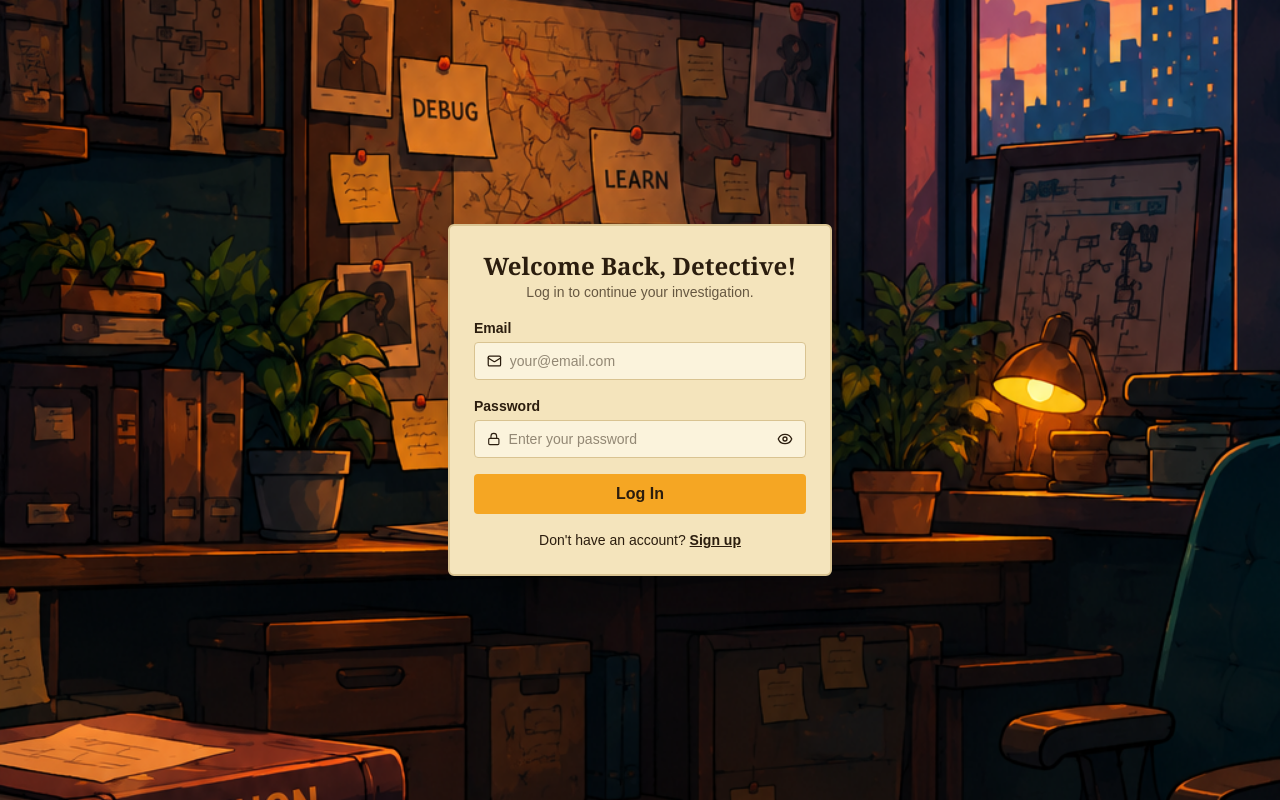
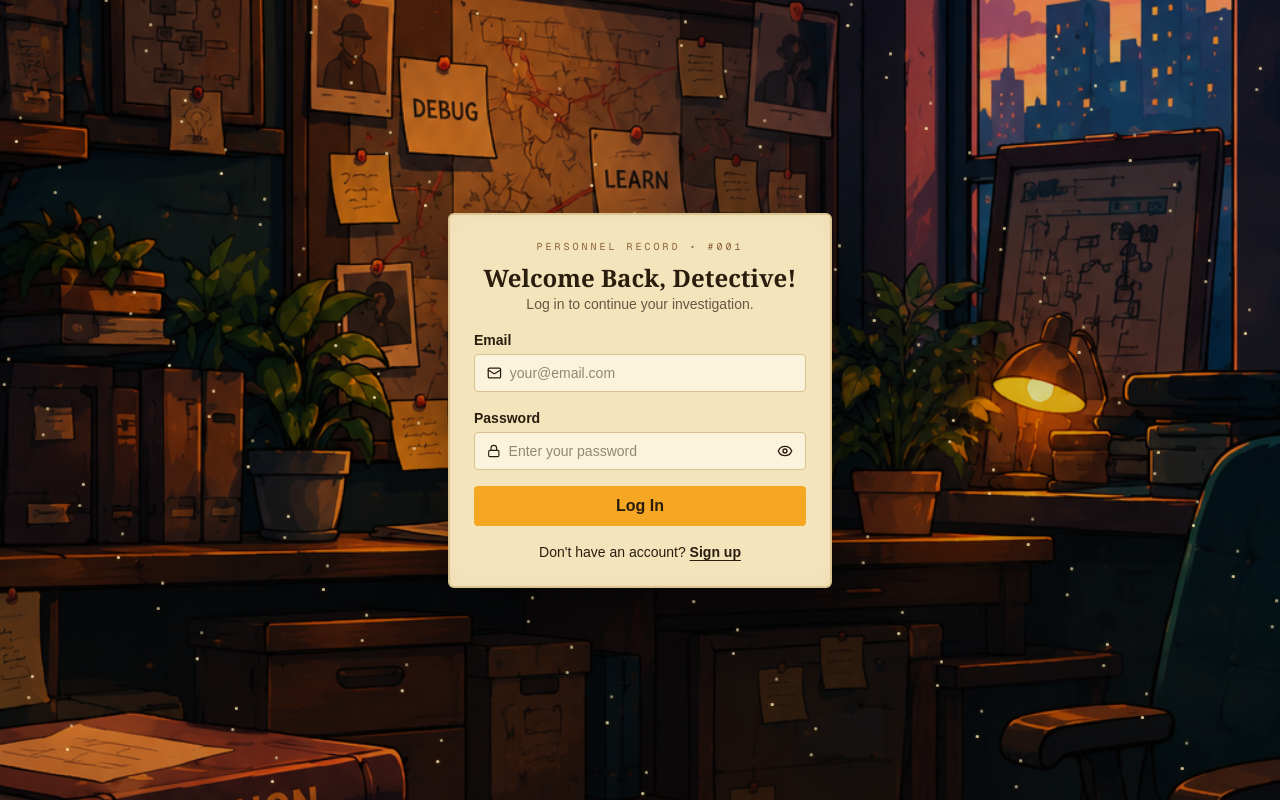
Before and after one commit to helyshah2510/bug-hunt, a Next.js app in the folder frontend/: page /login in a window 1280 px wide. Built offline with nearby package versions, Linux system fonts and the light colour scheme; no server answers.

Commit message:
ui of login and register is done

```diff
--- a/frontend/src/app/globals.css
+++ b/frontend/src/app/globals.css
@@ -25,18 +25,16 @@ body {
   font-family: Arial, Helvetica, sans-serif;
 }
 
-
 /* Detective's Secret Laboratory */
-
 .detective-room {
   position: relative;
   isolation: isolate;
-  min-height: 100svh;
-  width: 100%;
-  overflow: hidden;
   display: flex;
   align-items: center;
   justify-content: center;
+  width: 100%;
+  min-height: 100svh;
+  overflow: hidden;
   padding: 32px 20px;
   background-color: #21150f;
   background-image: url("/detective-room.png");
@@ -60,15 +58,12 @@ body {
 
 .case-file {
   position: relative;
+  z-index: 1;
   width: min(100%, 510px);
   padding: 44px 42px 25px;
   color: #392719;
   background:
-    radial-gradient(
-      ellipse at 15% 10%,
-      rgb(255 255 255 / 30%),
-      transparent 50%
-    ),
+    radial-gradient(ellipse at 15% 10%, rgb(255 255 255 / 30%), transparent 50%),
     linear-gradient(135deg, #f4dfae, #e8c98d 65%, #d9b879);
   border: 1px solid #c6a66d;
   box-shadow:
@@ -76,8 +71,7 @@ body {
     0 4px 8px rgb(0 0 0 / 20%);
   transform: translateY(55px) rotate(-2deg);
   opacity: 0;
-  animation: file-slide-in 1s cubic-bezier(.2, .75, .25, 1)
-    1.4s forwards;
+  animation: file-slide-in 1s cubic-bezier(.2, .75, .25, 1) 1.4s forwards;
 }
 
 .paperclip {
@@ -92,9 +86,9 @@ body {
 }
 
 .file-header {
+  padding-bottom: 20px;
   text-align: center;
   border-bottom: 1px dashed rgb(76 49 29 / 45%);
-  padding-bottom: 20px;
 }
 
 .detective-icon {
@@ -190,6 +184,7 @@ body {
 
 .room-caption {
   position: absolute;
+  z-index: 1;
   bottom: 22px;
   left: 24px;
   display: flex;
@@ -211,6 +206,7 @@ body {
   box-shadow: 0 0 9px #a8b67b;
 }
 
+/* Shared background, menu, and dust animations */
 @keyframes room-appear {
   from {
     opacity: 0;
@@ -243,59 +239,6 @@ body {
   }
 }
 
-@media (max-width: 480px) {
-  .case-file {
-    padding: 38px 25px 22px;
-  }
-
-  .mission p {
-    font-size: 14px;
-  }
-
-  .room-caption {
-    bottom: 10px;
-    left: 12px;
-    font-size: 8px;
-  }
-}
-
-@media (prefers-reduced-motion: reduce) {
-  .detective-room,
-  .case-file,
-  .room-caption {
-    animation: none;
-    opacity: 1;
-    transform: none;
-  }
-}
-
-.dust-layer {
-  position: absolute;
-  inset: 0;
-  z-index: 0;
-  overflow: hidden;
-  pointer-events: none;
-}
-
-.dust-particle {
-  position: absolute;
-  width: 3px;
-  height: 3px;
-  border-radius: 50%;
-  background: #ffe8b0;
-  opacity: 0;
-  box-shadow: 0 0 6px rgb(255 220 150 / 50%);
-  animation: dust-float 9s ease-in-out infinite;
-}
-
-.case-file {
-  z-index: 1;
-}
-
-.room-caption {
-  z-index: 1;
-}
-
 @keyframes dust-float {
   0% {
     opacity: 0;
@@ -313,38 +256,58 @@ body {
   }
 }
 
-@media (prefers-reduced-motion: reduce) {
-  .dust-particle {
-    animation: none;
-    display: none;
-  }
-}
-
-
-/* The room invites the first click */
-.scene-intro {
-  cursor: pointer;
-}
-
-/* Case file exits to the right */
-.scene-transition .case-file {
-  animation: file-exit 850ms cubic-bezier(.7, 0, .3, 1) forwards;
-  pointer-events: none;
-}
-
 @keyframes file-exit {
   from {
     opacity: 1;
     transform: translateX(0) rotate(-2deg);
   }
-
   to {
     opacity: 0;
     transform: translateX(120vw) rotate(9deg);
   }
 }
 
-/* Main menu appears after the file leaves */
+@keyframes menu-appear {
+  from {
+    opacity: 0;
+    transform: translateY(18px);
+  }
+  to {
+    opacity: 1;
+    transform: translateY(0);
+  }
+}
+
+/* Floating dust — shared by landing and login pages */
+.dust-layer {
+  position: absolute;
+  z-index: 0;
+  inset: 0;
+  overflow: hidden;
+  pointer-events: none;
+}
+
+.dust-particle {
+  position: absolute;
+  width: 3px;
+  height: 3px;
+  border-radius: 50%;
+  background: #ffe8b0;
+  opacity: 0;
+  box-shadow: 0 0 6px rgb(255 220 150 / 50%);
+  animation: dust-float 9s ease-in-out infinite;
+}
+
+/* Landing page intro and menu */
+.scene-intro {
+  cursor: pointer;
+}
+
+.scene-transition .case-file {
+  animation: file-exit 850ms cubic-bezier(.7, 0, .3, 1) forwards;
+  pointer-events: none;
+}
+
 .main-menu {
   position: relative;
   z-index: 2;
@@ -360,10 +323,10 @@ body {
 }
 
 .menu-eyebrow {
+  color: #e3bd7c;
   font-family: monospace;
   font-size: 11px;
   letter-spacing: 3px;
-  color: #e3bd7c;
 }
 
 .main-menu h1 {
@@ -376,8 +339,8 @@ body {
 
 .main-menu > p:not(.menu-eyebrow) {
   margin-top: 14px;
+  color: #fff0d4;
   font-size: 17px;
-  color: #fff0d4;
   text-shadow: 0 2px 10px rgb(0 0 0 / 90%);
 }
 
@@ -426,25 +389,122 @@ body {
   background: rgb(28 19 13 / 80%);
 }
 
-@keyframes menu-appear {
-  from {
-    opacity: 0;
-    transform: translateY(18px);
+/* Login page and register page — reuses room-appear, menu-appear, and shared dust styles */
+.register-scene,
+.login-scene {
+  isolation: isolate;
+  background-image:
+    linear-gradient(rgb(15 10 7 / 12%), rgb(15 10 7 / 22%)),
+    url("/login-bg.png");
+  background-position: center;
+  background-size: cover;
+  animation: room-appear 1.1s ease-out both;
+}
+
+.register-dossier,
+.login-dossier {
+  opacity: 0;
+  animation: menu-appear 750ms ease-out 350ms both;
+  box-shadow:
+    0 24px 60px rgb(0 0 0 / 40%),
+    inset 0 0 20px rgb(150 100 40 / 5%);
+}
+
+.register-input,
+.login-input {
+  transition:
+    border-color 200ms ease,
+    box-shadow 200ms ease,
+    background-color 200ms ease;
+}
+
+.register-input:focus-within,
+.login-input:focus-within {
+  border-color: #b27a36;
+  background-color: #fff8e6;
+  box-shadow: 0 0 0 3px rgb(245 166 35 / 18%);
+}
+
+.register-submit,
+.login-submit {
+  transition:
+    transform 180ms ease,
+    box-shadow 180ms ease,
+    filter 180ms ease;
+}
+
+.register-submit:not(:disabled):hover,
+.login-submit:not(:disabled):hover {
+  transform: translateY(-2px);
+  box-shadow: 0 5px 12px rgb(110 66 20 / 22%);
+}
+
+.register-submit:not(:disabled):active,
+.login-submit:not(:disabled):active {
+  transform: translateY(0);
+  box-shadow: none;
+}
+
+.register-link,
+.login-link {
+  text-decoration-thickness: 1px;
+  text-underline-offset: 3px;
+  transition: color 180ms ease;
+}
+
+.register-link:hover,
+.login-link:hover {
+  color: #9b4c24;
+}
+
+/* Responsive layout */
+@media (max-width: 480px) {
+  .case-file {
+    padding: 38px 25px 22px;
   }
 
-  to {
-    opacity: 1;
-    transform: translateY(0);
+  .mission p {
+    font-size: 14px;
+  }
+
+  .room-caption {
+    bottom: 10px;
+    left: 12px;
+    font-size: 8px;
   }
 }
 
+/* Respect reduced-motion preferences across both pages */
 @media (prefers-reduced-motion: reduce) {
-  .scene-transition .case-file,
-  .main-menu {
+  .detective-room,
+  .case-file,
+  .room-caption,
+  .main-menu,
+  .register-scene,
+  .register-dossier,
+  .login-scene,
+  .login-dossier {
+    animation: none;
+    opacity: 1;
+    transform: none;
+  }
+
+  .dust-particle {
+    display: none;
+    animation: none;
+  }
+
+  .scene-transition .case-file {
     animation-duration: 1ms;
   }
 
-  .menu-button {
+  .menu-button,
+  .register-input,
+  .register-submit,
+  .register-link,
+  .login-input,
+  .login-submit,
+  .login-link {
     transition: none;
   }
 }
--- a/frontend/src/app/login/page.tsx
+++ b/frontend/src/app/login/page.tsx
@@ -45,20 +45,39 @@ export default function LoginPage() {
         }
     }
     return (
-        <main className="flex min-h-screen items-center justify-center bg-cover bg-center p-4"
-            style={{ backgroundImage: "url('/login-bg.png')" }}>
+        <main className="login-scene relative flex min-h-screen items-center justify-center overflow-hidden bg-cover bg-center p-4">
+            {/* Floating dust */}
+
+            <div className="dust-layer" aria-hidden="true">
+                {Array.from({ length: 500 }, (_, i) => (
+                    <span
+                        key={i}
+                        className="dust-particle"
+                        style={{
+                            left: `${(i * 37 + 11) % 100}%`,
+                            top: `${(i * 53 + 7) % 100}%`,
+                            animationDelay: `${(i % 8) * 0.5}s`,
+                        }}
+                    />
+                ))}
+            </div>
             <form onSubmit={handleSubmit}
-                className="w-full max-w-sm space-y-4 rounded-md border-2 border-[#d9c391] bg-[#f4e4bc] p-6 text-[#2b1d0e] shadow-2xl">
+                className="login-dossier relative z-10 w-full max-w-sm space-y-4 rounded-md border-2 border-[#d9c391] bg-[#f4e4bc] p-6 text-[#2b1d0e] shadow-2xl">
                 <div className="text-center">
+                    <p className="mb-2 font-mono text-[10px] tracking-[3px] text-[#8a6339]">
+                        PERSONNEL RECORD • #001
+                    </p>
                     <h1 className="font-serif text-2xl font-extrabold">
                         Welcome Back, Detective!
                     </h1>
-                    <p className="text-sm opacity-70">Log in to continue your investigation.</p>
+                    <p className="text-sm opacity-70">
+                        Log in to continue your investigation.
+                    </p>
                 </div>
 
                 <label className="block text-sm font-semibold">
                     Email
-                    <div className="mt-1 flex items-center gap-2 rounded border border-[#d9c391] bg-[#fbf3dc] px-3">
+                    <div className="login-input mt-1 flex items-center gap-2 rounded border border-[#d9c391] bg-[#fbf3dc] px-3">
                         <Mail size={16} />
                         <input className="w-full bg-transparent py-2 font-normal outline-none" type="email"
                             placeholder="your@email.com" value={email}
@@ -68,7 +87,7 @@ export default function LoginPage() {
 
                 <label className="block text-sm font-semibold">
                     Password
-                    <div className="mt-1 flex items-center gap-2 rounded border border-[#d9c391] bg-[#fbf3dc] px-3">
+                    <div className="login-input mt-1 flex items-center gap-2 rounded border border-[#d9c391] bg-[#fbf3dc] px-3">
                         <Lock size={16} />
                         <input className="w-full bg-transparent py-2 font-normal outline-none"
                             type={showPassword ? 'text' : 'password'} placeholder="Enter your password"
@@ -82,12 +101,12 @@ export default function LoginPage() {
                 {error && <p className="text-sm text-red-700">{error}</p>}
 
                 <button disabled={loading}
-                    className="w-full rounded bg-[#f5a623] p-2 font-bold hover:brightness-95 disabled:opacity-50">
+                    className="login-submit w-full rounded bg-[#f5a623] p-2 font-bold hover:brightness-95 disabled:opacity-50">
                     {loading ? 'Logging in...' : 'Log In'}
                 </button>
 
                 <p className="text-center text-sm">
-                    Don't have an account? <Link href="/register" className="font-semibold underline">Sign up</Link>
+                    Don't have an account? <Link href="/register" className="login-link font-semibold underline">Sign up</Link>
                 </p>
             </form>
         </main>
```
Also changed, not shown: frontend/src/app/register/page.tsx (+23 -9 lines).
